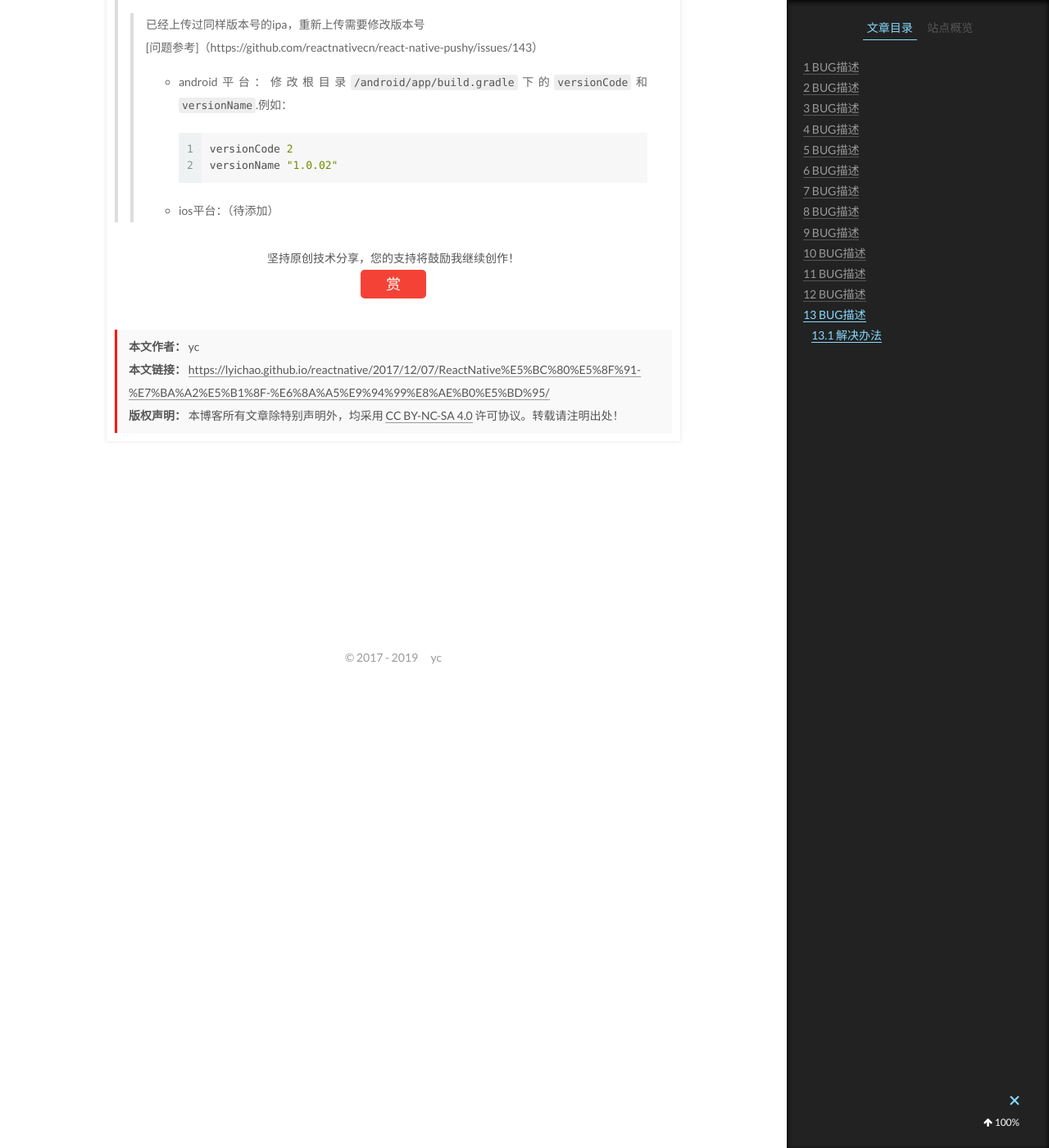
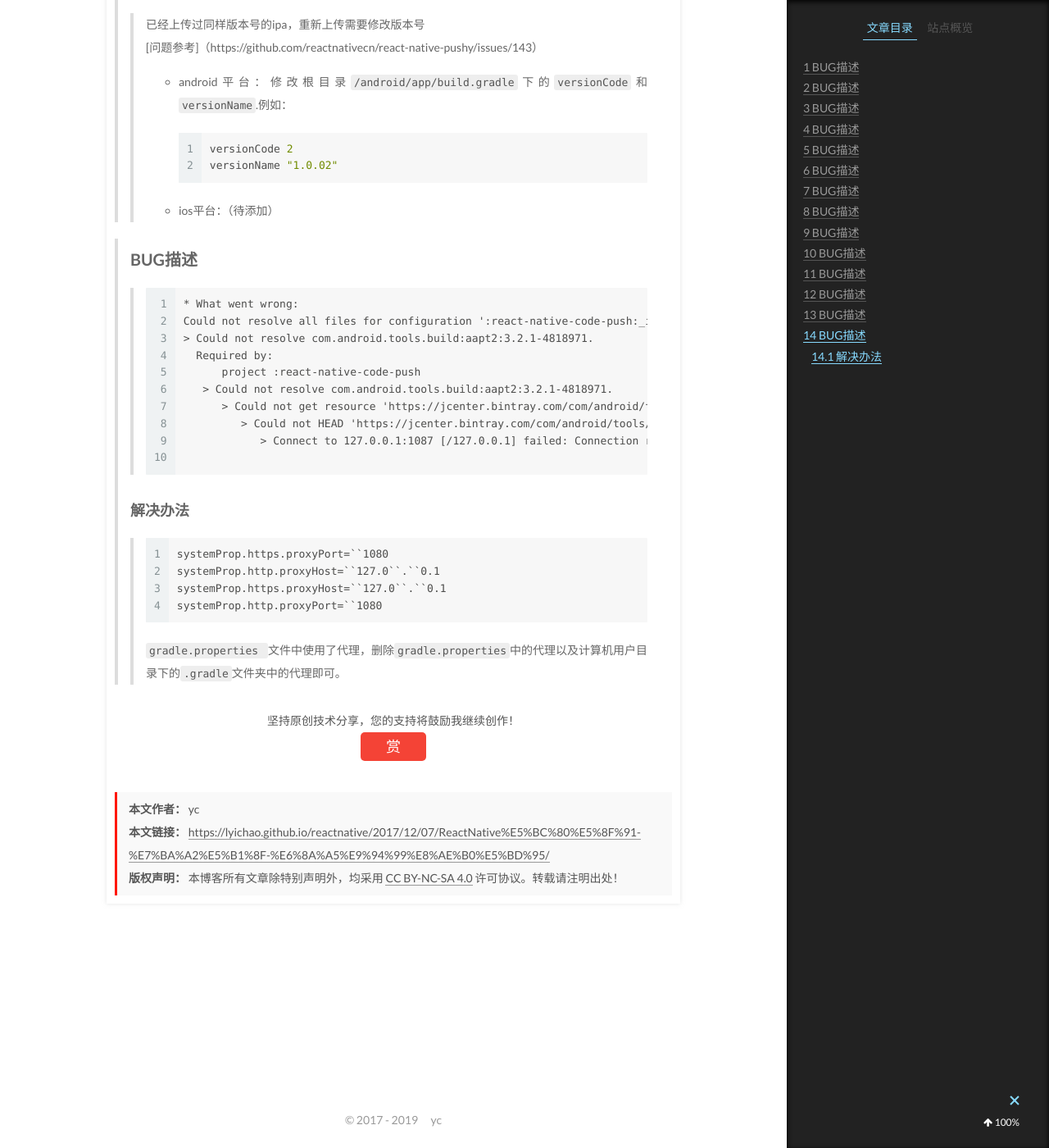
Before and after one commit to lyichao/lyichao.github.io, a Jekyll site: the page built from _posts/ReactNative/2017-12-07-ReactNative开发-红屏、报错记录.md, in a window 1280 px wide and 1400 px high, scrolled down 6644 px. Shown: the whole window at 82% size. Built offline with Jekyll 4.4.1, drawn with Linux system fonts in a browser that asks for light colours; comment, search, counter and statistics services are not loaded.

Commit message:
更新文章

````diff
--- a/_posts/ReactNative/2017-12-07-ReactNative开发-红屏、报错记录.md
+++ b/_posts/ReactNative/2017-12-07-ReactNative开发-红屏、报错记录.md
@@ -263,3 +263,31 @@ updated: 2019-01-31 00:00:00
 > >   ```
 > >
 > > - ios平台：（待添加）
+
+
+
+> ## BUG描述
+>
+> > ```
+> > * What went wrong:
+> > Could not resolve all files for configuration ':react-native-code-push:_internal_aapt2_binary'.
+> > > Could not resolve com.android.tools.build:aapt2:3.2.1-4818971.
+> >   Required by:
+> >       project :react-native-code-push
+> >    > Could not resolve com.android.tools.build:aapt2:3.2.1-4818971.
+> >       > Could not get resource 'https://jcenter.bintray.com/com/android/tools/build/aapt2/3.2.1-4818971/aapt2-3.2.1-4818971.pom'.
+> >          > Could not HEAD 'https://jcenter.bintray.com/com/android/tools/build/aapt2/3.2.1-4818971/aapt2-3.2.1-4818971.pom'.
+> >             > Connect to 127.0.0.1:1087 [/127.0.0.1] failed: Connection refused (Connection refused)
+> >
+> > ```
+>
+> ### 解决办法
+>
+> > ```
+> > systemProp.https.proxyPort=``1080
+> > systemProp.http.proxyHost=``127.0``.``0.1
+> > systemProp.https.proxyHost=``127.0``.``0.1
+> > systemProp.http.proxyPort=``1080
+> > ```
+> >
+> > `gradle.properties `文件中使用了代理，删除`gradle.properties`中的代理以及计算机用户目录下的`.gradle`文件夹中的代理即可。
````
Also changed, not shown: other parts of _posts/ReactNative/2017-12-07-ReactNative开发-红屏、报错记录.md (+1 -1 lines).
